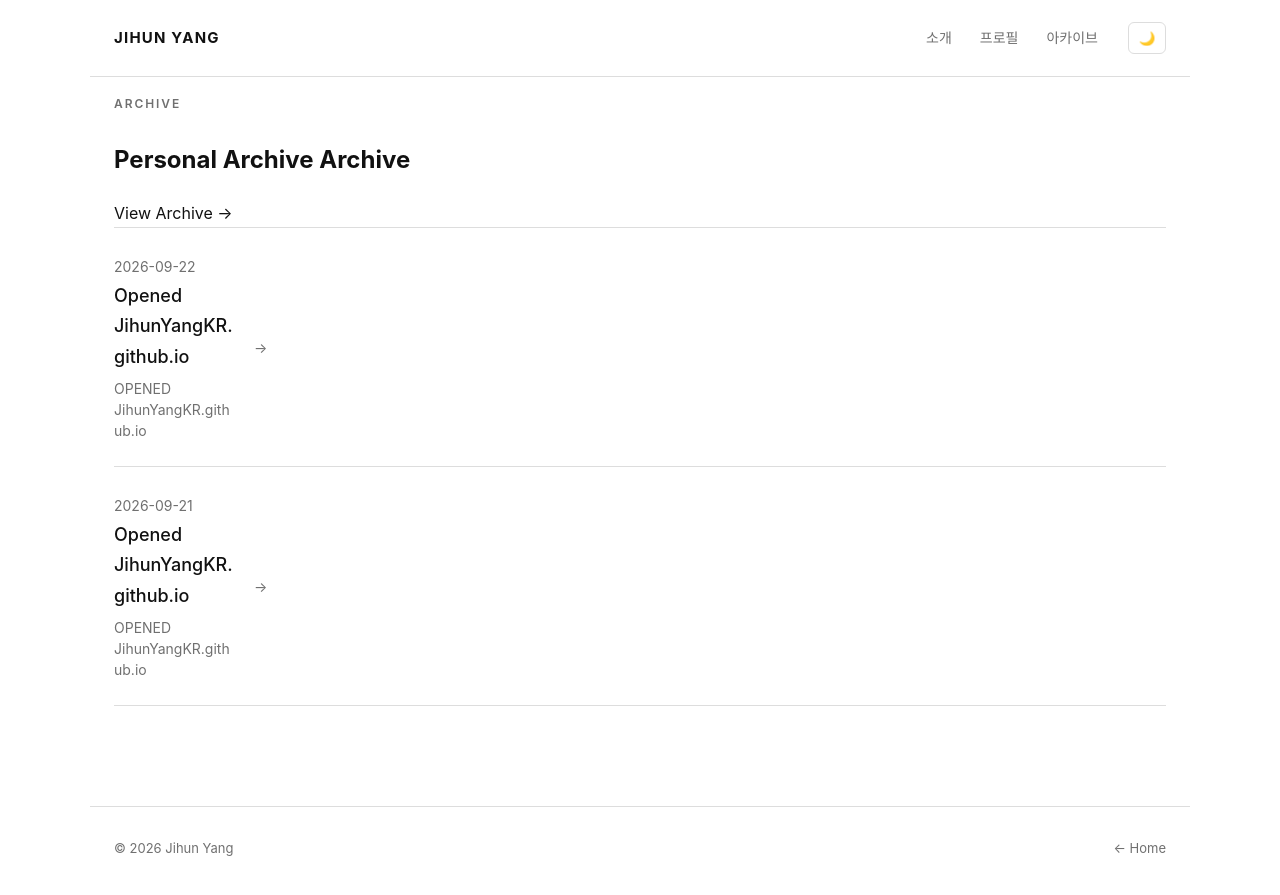
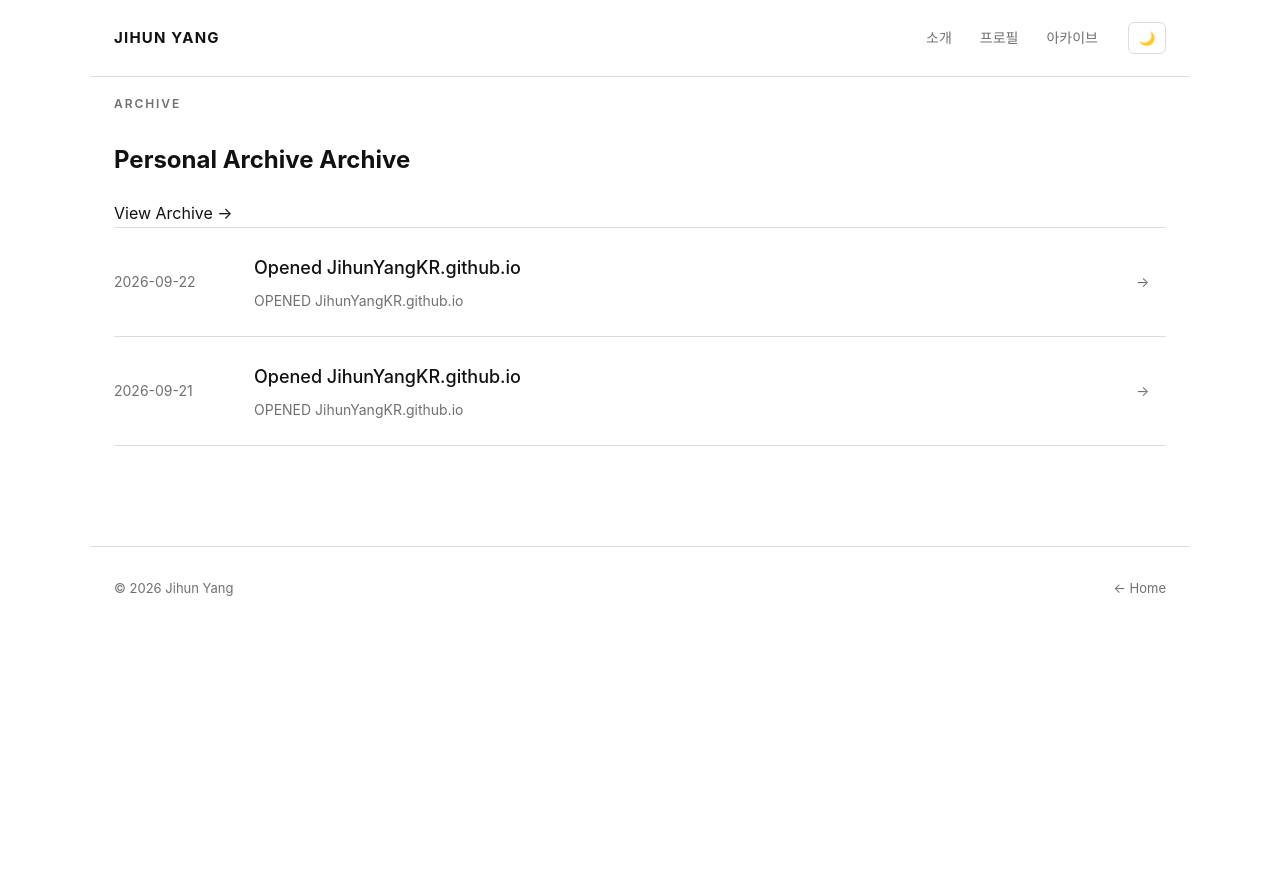
Before and after one commit to JihunYangKR/JihunYangKR.github.io, a Jekyll site: the page built from _profiles/jihunyang.md, in a window 1280 px wide and 900 px high, scrolled down 839 px. Shown: the top 895 px of the window. Built offline with Jekyll 4.4.1, drawn with Linux system fonts in a browser that asks for light colours; after the commit the page ends 1488 px from its top, so only the background shows below that.

Commit message:
Update profile.html

```diff
--- a/_layouts/profile.html
+++ b/_layouts/profile.html
@@ -134,11 +134,11 @@
                         href="{{ post.url | relative_url }}"
                         class="archive-item">
 
+                        <span class="archive-date">
+                            {{ post.date | date: "%Y-%m-%d" }}
+                        </span>
+
                         <div>
-
-                            <span class="archive-date">
-                                {{ post.date | date: "%Y-%m-%d" }}
-                            </span>
 
                             <h3>
                                 {{ post.title }}
```
